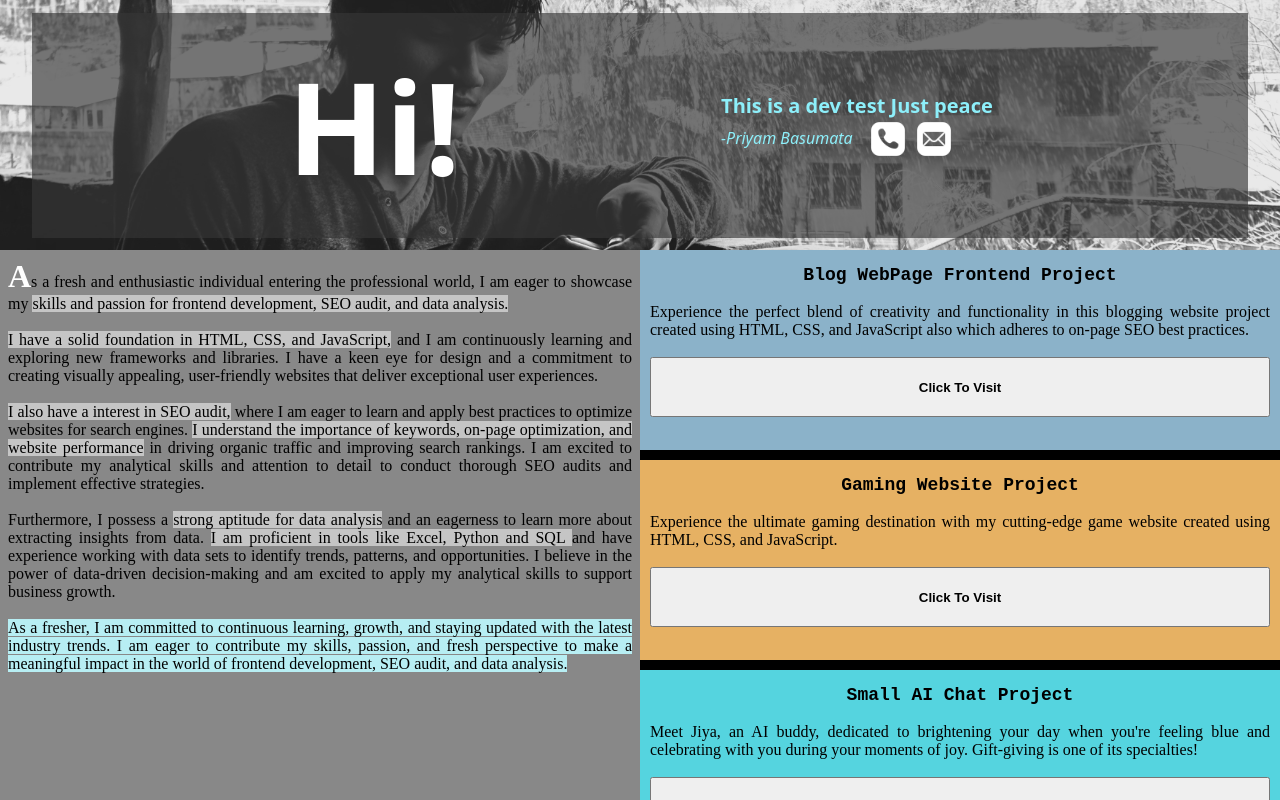
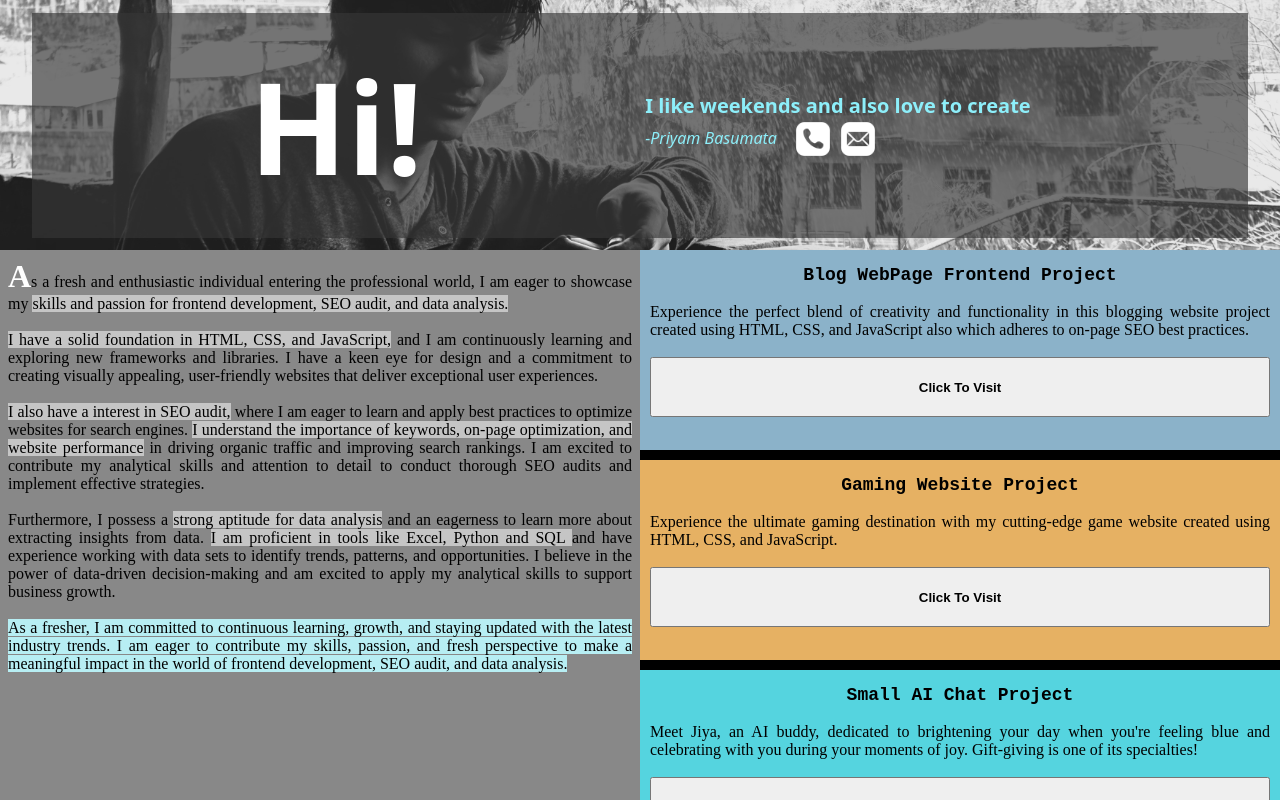
Before and after one commit to priyam8/myportfolio, a plain HTML site: page index.html in a window 1280 px wide. Drawn offline with Linux system fonts and the light colour scheme.

Commit message:
updated to prev

```diff
--- a/index.html
+++ b/index.html
@@ -17,7 +17,7 @@
         <div >
           <h1 id="hi">Hi! </h1>
 
-          <p class="abtMeTxt" >This is a dev test <b>Just peace</b>
+          <p class="abtMeTxt" >I like weekends and  also love to create
             <br>
             <i style="font-size: medium;font-weight: lighter;">-Priyam Basumata</i> &nbsp;
 
```
